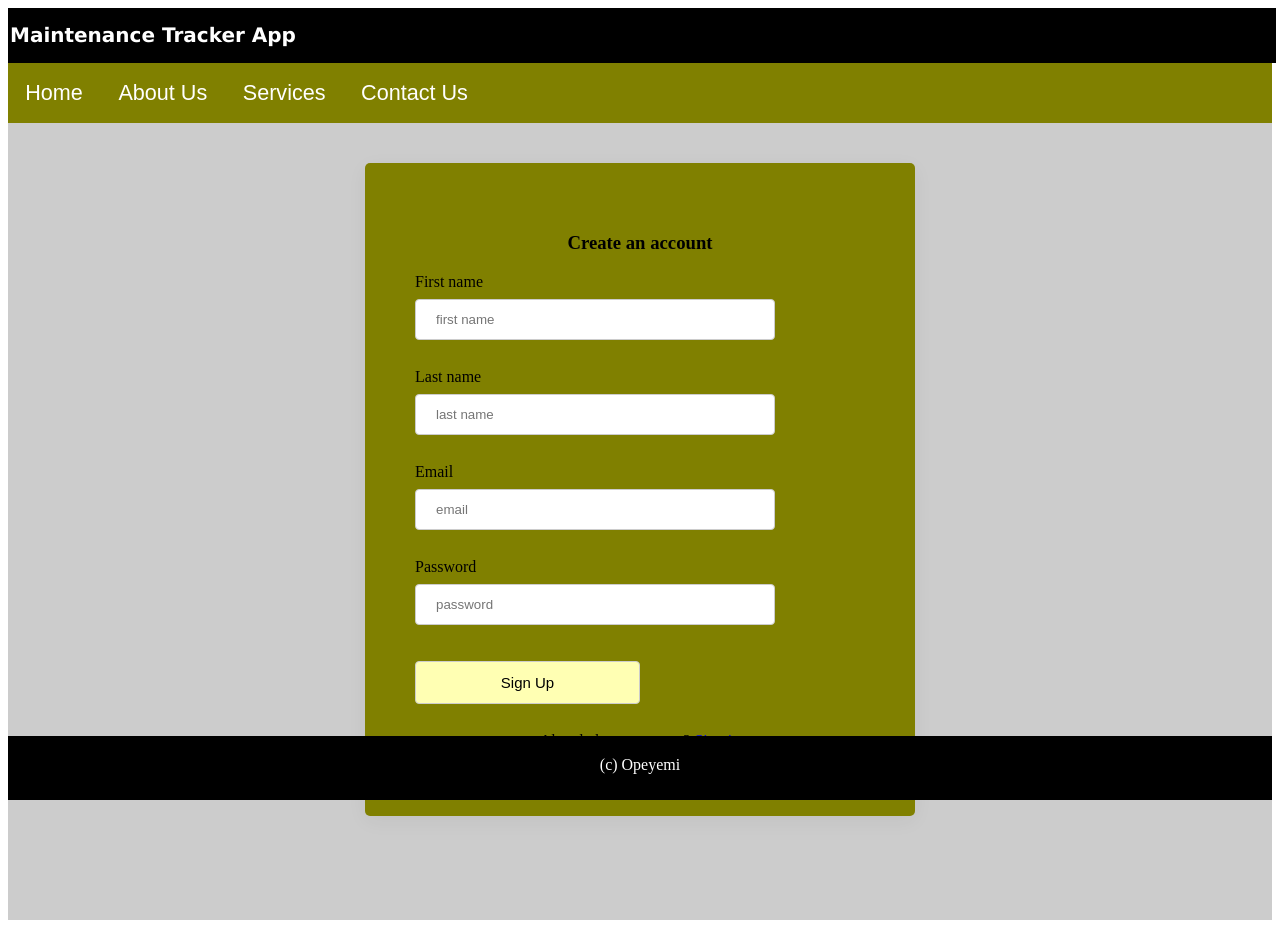
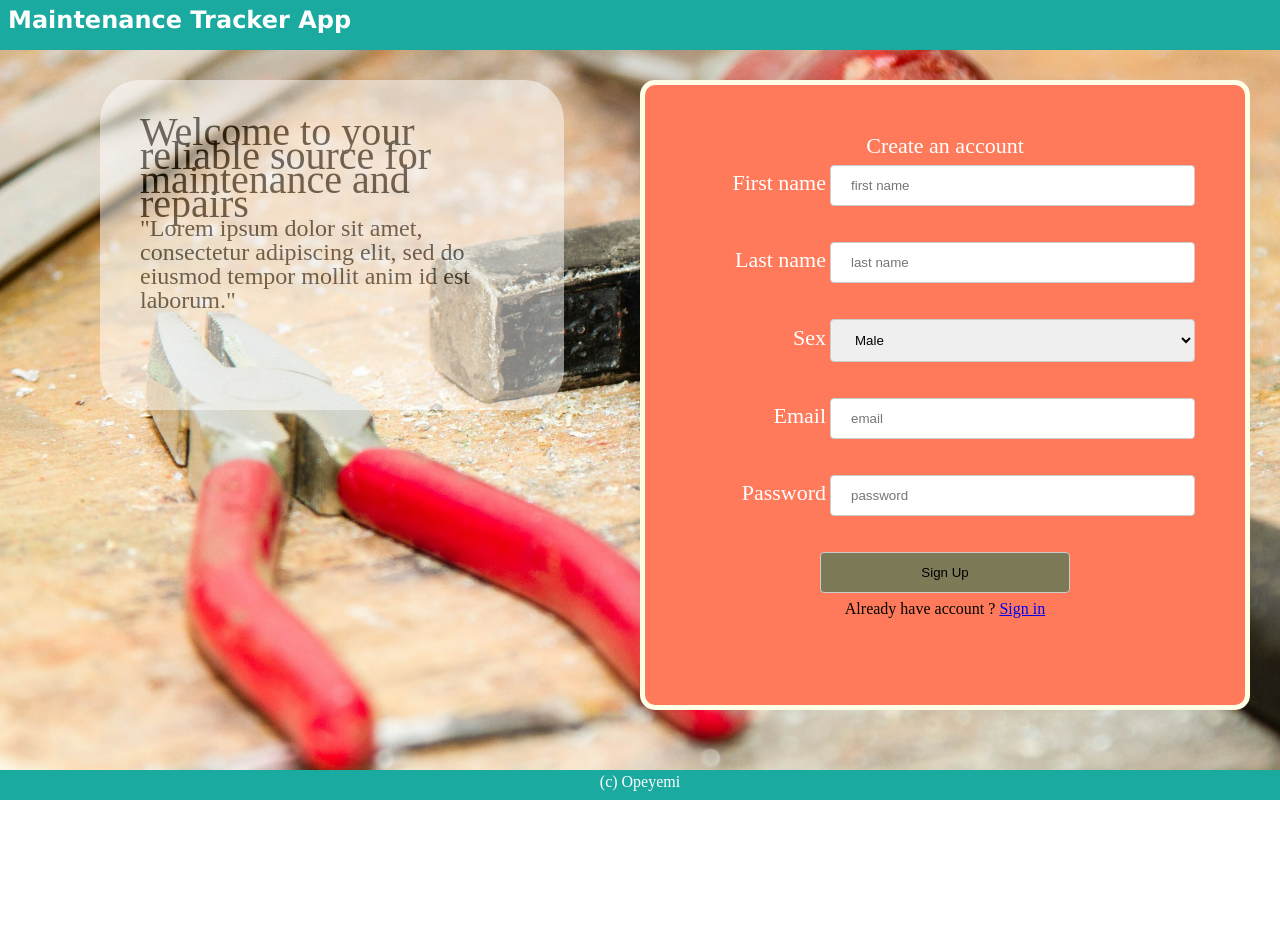
Before and after one commit to kaspa007/Maintenance-Tracker-App, a website: page UI/signup.html in a window 1280 px wide. After the commit the page ends 800 px from the top, so only its background shows below. Drawn offline with Linux system fonts and the light colour scheme.

Commit message:
[157380782 157380773 157380833] changes to my UI files(color themes and arrangement

```diff
--- a/UI/sidenav.css
+++ b/UI/sidenav.css
@@ -1,13 +1,65 @@
+/* http://meyerweb.com/eric/tools/css/reset/
+   v2.0 | 20110126
+   License: none (public domain)
+*/
+
+html, body, div, span, applet, object, iframe,
+h1, h2, h3, h4, h5, h6, p, blockquote, pre,
+a, abbr, acronym, address, big, cite, code,
+del, dfn, em, img, ins, kbd, q, s, samp,
+small, strike, strong, sub, sup, tt, var,
+b, u, i, center,
+dl, dt, dd, ol, ul, li,
+fieldset, form, label, legend,
+table, caption, tbody, tfoot, thead, tr, th, td,
+article, aside, canvas, details, embed,
+figure, figcaption, footer, header, hgroup,
+menu, nav, output, ruby, section, summary,
+time, mark, audio, video {
+	margin: 0;
+	padding: 0;
+	border: 0;
+	font-size: 100%;
+	font: inherit;
+	vertical-align: baseline;
+}
+/* HTML5 display-role reset for older browsers */
+article, aside, details, figcaption, figure,
+footer, header, hgroup, menu, nav, section {
+	display: block;
+}
+body {
+	line-height: 1;
+}
+ol, ul {
+	list-style: none;
+}
+blockquote, q {
+	quotes: none;
+}
+blockquote:before, blockquote:after,
+q:before, q:after {
+	content: '';
+	content: none;
+}
+table {
+	border-collapse: collapse;
+	border-spacing: 0;
+}
+
 .sidenav {
     height: 100%;
-    width: 160px;
-    position: fixed;
+    width: 15vw;
+    /* position: fixed; */
     z-index: 1;
-    top: 120px;
+    top: 50px;
+    bottom: 40px;
     left: 0;
-    background-color: #111;
+    background-color: #FF7A5A;
     overflow-x: hidden;
     padding-top: 20px;
+    float: left;
+    margin-right: 200px;
 }
 
 .sidenav a {
@@ -16,6 +68,7 @@
     /*font-size: 25px;*/
     color: #818181;
     display: block;
+
 }
 
 .sidenav a:hover {
@@ -23,16 +76,42 @@
 }
 
 .main {
-    margin-left: 200px; /* Same as the width of the sidenav */
+    margin: 0 auto 0 auto;
+  float: right;
+  width: 70vw;
+    /* margin-left: 200px; Same as the width of the sidenav */
     /*font-size: 28px; /* Increased text to enable scrolling */
-    padding: 0px 10px;
+    /* padding: 0px 10px;
     display: 60%;
     float: right;
     display: flex;
-    justify-content: center;
+    justify-content: center; */
+    /* display: flex;
+    float: right;*/
+
+    /* position: fixed;
+    top: 50%;
+    left: 50%;
+    margin-top: -50px;
+    margin-left: -100px;
+    transform: translate(-50%, -50%); */
+}
+
+.table-holder{
+float: right;
+/* margin-right: 100px; */
+/* width: 50vw; */
+  /* position: fixed;
+  top: 50%;
+  left: 50%;
+  margin-top: -50px;
+  margin-left: -100px;
+  transform: translate(-50%, -50%); */
 }
 
 #request-list th {
+    width:50%;
+    height:50%;
     padding-top: 12px;
     padding-bottom: 12px;
     text-align: left;
@@ -45,18 +124,18 @@
 }
 
 .a {
-	float: center;
+	text-align: center;
 	align-self: center;
 	display: table-cell;
     vertical-align: middle;
     text-align: center;
 }
 
-.table-holder{
+/* .table-holder{
 	justify-content: center;
-	margin-left:100px;
-	/*display: 60%;*/
-}
+	margin-left:400px;
+	display: 60%;
+} */
 
 #request-list td, #request-list th {
     border: 1px solid #ddd;
--- a/UI/signup.html
+++ b/UI/signup.html
@@ -7,13 +7,13 @@
   <link rel="stylesheet" href="style1.css">
   <link rel="stylesheet" href="signupstyle.css">
 </head>
-<body>
+<body class="backpict">
 	<div class="page-bucket">
 		<div class="header">
 			<h1 id="alt-logo"><span>Maintenance Tracker App<span></h1>
 		</div>
 
-		<div class="nav">
+		<!-- <div class="nav">
 			<nav role="navigation" id="nav">
 				<ul>
 					<li><a href="#">Home</a></li>
@@ -22,32 +22,49 @@
 					<li><a href="#">Contact Us</a></li>
 				</ul>
 			</nav>
-		</div>
+		</div> -->
+
+		<div class="page-content-section">
+			<div class="welcome-box" >
+				<h3 class="Into">Welcome to your reliable source for maintenance and repairs</h3>
+
+				<p class="intro-notes">"Lorem ipsum dolor sit amet, consectetur adipiscing elit, sed do eiusmod tempor
+					    mollit anim id est laborum."</p>
+
+			</div>
 
 		<div class="create-form-holder card" id='needed'>
 			<form class="signin-form">
-				<h3 class="text-center">Create an account</h3>
+				<h3 class="text-center"><label>Create an account</label></h3>
 				<div class="form-item">
-					<label>First name</label><br>
+					<label>First name</label>
 					<input class="form-input" type="text"  placeholder="first name" required>
 				</div>
 
 				<div class="form-item">
-					<label>Last name</label><br>
+					<label>Last name</label>
 					<input class="form-input" type="text"  placeholder="last name" required>
 				</div>
 
 				<div class="form-item">
-					<label>Email</label><br>
+					<label>Sex</label>
+					<select>
+					<option value="Male">Male</option>
+					<option value="Female">Female</option>
+				  </select>
+				</div>
+
+				<div class="form-item">
+					<label>Email</label>
 					<input class="form-input" type="text"  placeholder="email" required>
 				</div>
 
 				<div class="form-item">
-					<label>Password</label><br>
+					<label>Password</label>
 					<input class="form-input" type="text" placeholder="password" required>
 				</div>
 
-				<div class="form-item">
+				<div>
 					<input class="button" type="submit" value="Sign Up">
 				</div>
 
@@ -57,6 +74,8 @@
 			</form>
 		</div>
 
-	<div class="page-footer">
+	</div>
+
+	<div class="page-footers">
 			<p>(c) Opeyemi <p>
 	</div>
--- a/UI/signupstyle.css
+++ b/UI/signupstyle.css
@@ -7,23 +7,37 @@ form h5 {
 	padding-top: 0px;
 	  border: 0 solid #e7e7e7;
     border-radius: 5px;
-    box-shadow: 0 5px 20px rgba(0, 0, 0, 0.05);
+	box-shadow: 0 5px 20px rgba(0, 0, 0, 0.05);
+	background-color: #FF7A5A;
 }
 .text-center {
 	text-align: center;
+	font-weight: 100;
 }
 .create-form-holder {
-	margin: 40px auto;
+	background-color: #FF7A5A;
+	border: 5px solid #ffffe6;
+   border-radius: 15px;
+	/* margin: 40px auto; */
+	float: center;
+	margin-left: 30px;
+  margin-top: 0px;
+  width: 40%;
 	min-width: 300px;
-	max-width: 450px;
+	max-width: 500px;
 	padding: 50px;
-	background-color: #808000;
-	height: 100%;
+	/* background-color: #808000; */
+	height: 65vh;
+	position :absolute;
+	right: 30px;
+	top: 80px;
 }
 
 .form-item {
 	margin-bottom: 20px;
 	width: 100%;
+	text-align: right;
+
 }
 
 .form-input {
@@ -32,7 +46,7 @@ form h5 {
 }
 
 #needed form div textarea[type=text] {
-    width: 80%;
+    width: 100%;
     padding: 12px 20px;
     margin: 8px 0;
     display: inline-block;
--- a/UI/style1.css
+++ b/UI/style1.css
@@ -1,19 +1,91 @@
+/* http://meyerweb.com/eric/tools/css/reset/
+   v2.0 | 20110126
+   License: none (public domain)
+*/
+
+html, body, div, span, applet, object, iframe,
+h1, h2, h3, h4, h5, h6, p, blockquote, pre,
+a, abbr, acronym, address, big, cite, code,
+del, dfn, em, img, ins, kbd, q, s, samp,
+small, strike, strong, sub, sup, tt, var,
+b, u, i, center,
+dl, dt, dd, ol, ul, li,
+fieldset, form, label, legend,
+table, caption, tbody, tfoot, thead, tr, th, td,
+article, aside, canvas, details, embed,
+figure, figcaption, footer, header, hgroup,
+menu, nav, output, ruby, section, summary,
+time, mark, audio, video {
+	margin: 0;
+	padding: 0;
+	border: 0;
+	font-size: 100%;
+	font: inherit;
+	vertical-align: baseline;
+}
+/* HTML5 display-role reset for older browsers */
+article, aside, details, figcaption, figure,
+footer, header, hgroup, menu, nav, section {
+	display: block;
+}
+body {
+	line-height: 1;
+}
+ol, ul {
+	list-style: none;
+}
+blockquote, q {
+	quotes: none;
+}
+blockquote:before, blockquote:after,
+q:before, q:after {
+	content: '';
+	content: none;
+}
+table {
+	border-collapse: collapse;
+	border-spacing: 0;
+}
+
+.backpict {
+  /* background-image: url('Backround-home2.jpg'); */
+  background-image: url('tools.jpg');
+  width: 100vw;
+  height: 95vh;
+  background-position: center;
+  background-repeat: no-repeat;
+  background-size: cover;
+
+}
 body {
   /*background-image: url('Backround-home2.jpg');*/
+  min-height: 100;
+  background-color: #FFFFFF;
+  background-size: auto;
 }
 
 .page-bucket {
-	/*-image: url('Backround-home2.jpg'); */
-	background-color: #cccccc;
+
+  background-size: contain;
+	/*background-color: #cccccc;*/
 	height:100%;
   width:100%;
 }
 
 .header {
-	background-color: black;
-	width: 100%;
+	background-color: #1AAAA0;
+	width: 100vw;
 	font-size:10px;
-	padding:2px;
+  /* padding:2px; */
+  padding-bottom:10px;
+  margin-bottom: 10px;
+  position: relative;
+}
+
+h1 {
+  font-size: 24px;
+  padding: 8px;
+  font-weight: 800;
 }
 
 span {
@@ -21,10 +93,10 @@ span {
 	color: white;
 }
 
-.nav {
+/* .nav {
   background: #808000;
   width: 100%;
-  bottom-margin: 0px;
+  /* bottom-margin: 0px; */
 }
 
 #nav ul {
@@ -56,52 +128,83 @@ li {
 #nav ul li a:hover {
   background: #ffff33;
 }
-#nav ul li:last-of-type a {
+#nav ul li:last-of-type a { */
   border-right: 0px;
 }
 
 /*Page content section*/
 
 .page-content-section {
-    margin-left: 30px;
+    /* margin-left: 30px; */
     margin-top: 0px;
     display: flex;
+    height:
 }
 
 .welcome-box  {
-  background-color: yellow;
-  width: 50%;
+  line-height: 100px;
+  background-color: #FFFFFF;
+  opacity: 0.5;
   float: left;
-  margin-right: 200px;
-  margin-left: 50px;
-  width: 600px;
+  /* margin-right: 200px;
+  margin-left: 50px; */
+  width: 30%;
   height: 250px;
-  margin-top: 20px;
+  /* margin-top: 100px; */
+  display: table;
+  padding: 40px;
+  border-radius: 40px;
+  position :absolute;
+  left: 100px;
+  top: 80px;
 }
 
+.welcome-box h3 {
+  font-size: 40px;
+  line-height: 24px
+}
+.welcome-box p {
+  font-size: 24px;
+  line-height: 24px
+}
+
+
 .form-holder {
-   border-right: 5px solid #ffffe6;
-   border-left: 5px solid #ffffe6;
-   border-bottom: 5px solid #ffffe6;
+  border: 5px solid #ffffe6;
+  border-radius: 15px;
   margin-left: 30px;
   margin-top: 0px;
-    margin-right: 30px;
-    background-color: #808000;
-    padding: 30px;
+  margin-left: auto;
+    margin-right: auto;
+    /* width: 8em */
+  position :absolute;
+  right: 30px;
+  top: 80px;
+  background-color: #FF7A5A;
+  padding: 20px;
   height: 400px;
-    width: 25%;
+  width: 30%;
   float: left;
 }
 
 .signin-form {
   height: 40%;
   width: 100%;
-  text-align: left;
-  background-color: #808000;
+  text-align: center;
+  border-radius: 5px;
+  margin-left: auto;
+    margin-right: auto;
+    /* width: 8em; */
   }
 
- input[type=text] {
-    width: 80%;
+  /* #needed > .input[type=text] {
+    width: 65%;
+
+  } */
+
+ select, input[type=text] {
+    width: 73%;
+    align: right;
     padding: 12px 20px;
     margin: 8px 0;
     display: inline-block;
@@ -112,7 +215,8 @@ li {
 
 }
 
-  .button {
+  /* .button {
+    text-align: center;
     background-color: #ffffb3;
     border: none;
     color: black;
@@ -123,13 +227,15 @@ li {
     font-size: 15px;
     margin: 4px 2px;
     cursor: pointer;
-}
+} */
 
 .inline-content {
   display: inline;
+  line-height: 20px;
 }
 
 input[type=submit] {
+    align:center;
     width: 50%;
     padding: 12px 20px;
     margin: 8px 0;
@@ -138,18 +244,62 @@ input[type=submit] {
     border-radius: 4px;
     box-sizing: border-box;
     align-self: center;
+    background-color: #7D7A57;
 }
 
 .page-footer {
-  background-color: black;
+  background-color: #1AAAA0;
   text-align: center;
   color: white;
   float: bottom;
-  position: sticky;
+  position: absolute;
   bottom: 0px;
   width: 100%;
-  margin-top:20px;
+  /* margin-top:20px; */
   margin-bottom:0px;
   padding-top:4px;
   padding-bottom: 10px;
+  bottom : 0;
 }
+
+.page-footers {
+  background-color: #1AAAA0;
+  text-align: center;
+  color: white;
+  float: bottom;
+  position: absolute;
+  bottom: 0px;
+  width: 100%;
+  /* margin-top:20px; */
+  margin-bottom:0px;
+  padding-top:4px;
+  padding-bottom: 10px;
+  bottom : 0;
+}
+
+.signup {
+  /* position: relative; */
+  background-color: #1AAAA0;
+  text-align: center;
+  color: white;
+  float: bottom;
+  /* position: absolute; */
+  bottom: 0px;
+  width: 100%;
+  /* margin-top:20px; */
+  margin-bottom:0px;
+  padding-top:6px;
+  padding-bottom: 10px;
+  bottom : 0;
+}
+
+label {
+  font-style: verdana;
+  color: white;
+  font-size: 22px;
+  text-align: left;
+}
+
+p {
+  font-size: 16px;
+}
```
Also changed, not shown: UI/admin-action-page.html (+13 -9 lines), UI/adminpage.html (+2 -2 lines), UI/index.html (+20 -14 lines), UI/userpage.html (+2 -12 lines), UI/tools.jpg (added). Lines whose indentation alone changed are shown as unchanged.
